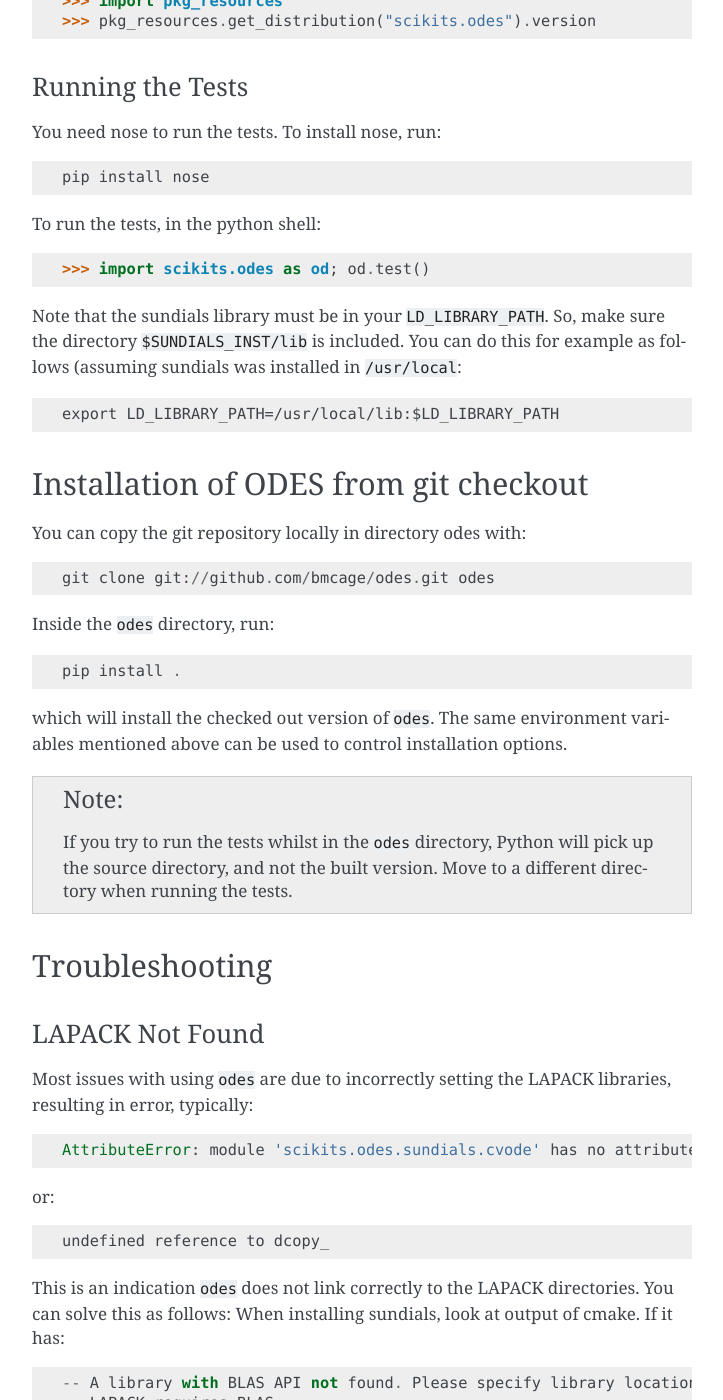
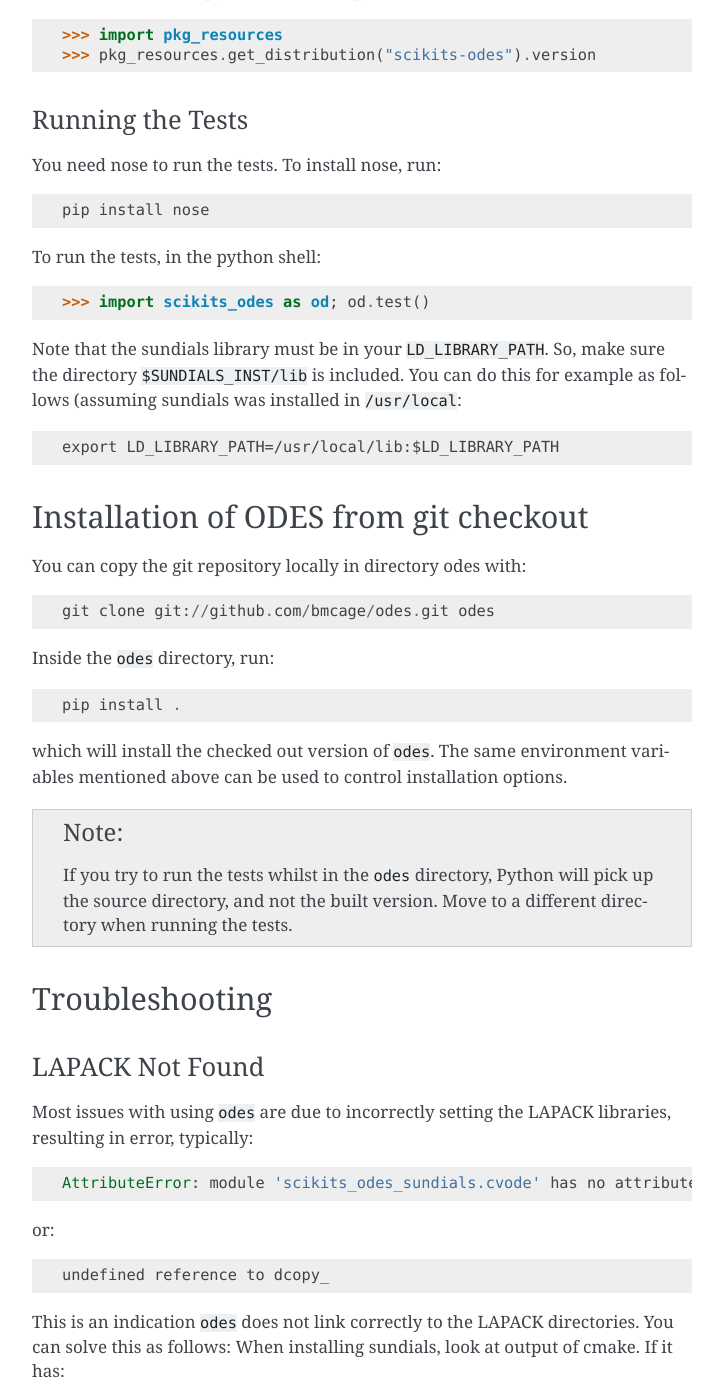
Before and after one commit to bmcage/odes, a Sphinx documentation site: the page built from docs/installation.rst, in a window 1280 px wide and 1400 px high, scrolled down 2013 px. Shown: the whole window, without its empty margins (388-1111 px from the left). Built offline with Sphinx 7.4.7, drawn with Linux system fonts in a browser that asks for light colours; some of the changed text lies outside the part shown.

```diff
--- a/docs/index.rst
+++ b/docs/index.rst
@@ -8,9 +8,9 @@ Welcome to the ODES scikit documentation!
 
 The ODES scikit provides access to Ordinary Differential Equation (ODE) solvers
 and Differential Algebraic Equation (DAE) solvers not included in `scipy`_. A
-convenience function :py:func:`scikits.odes.odeint.odeint` is available for fast
+convenience function :py:func:`scikits_odes.odeint.odeint` is available for fast
 and fire and forget integration. Object oriented class solvers
-:py:class:`scikits.odes.ode.ode` and :py:class:`scikits.odes.dae.dae` are
+:py:class:`scikits_odes.ode.ode` and :py:class:`scikits_odes.dae.dae` are
 available for fine control. Finally, the low levels solvers are also directly
 exposed for specialised needs.
 
--- a/docs/installation.rst
+++ b/docs/installation.rst
@@ -67,7 +69,7 @@ Installation
 ------------
 To install ``odes``, use::
 
-    pip install scikits.odes
+    pip install scikits-odes
 
 which will download the latest version from PyPI. This will handle the installation of the additional runtime dependencies of ``odes``. You should then run the tests to make sure everything is set up correctly.
 
@@ -79,7 +81,7 @@ Testing your version of ``odes``
 To test the version in python, use in the python shell::
 
     >>> import pkg_resources
-    >>> pkg_resources.get_distribution("scikits.odes").version
+    >>> pkg_resources.get_distribution("scikits-odes").version
 
 
 Running the Tests
@@ -90,7 +92,7 @@ You need nose to run the tests. To install nose, run::
 
 To run the tests, in the python shell::
 
-    >>> import scikits.odes as od; od.test()
+    >>> import scikits_odes as od; od.test()
 
 Note that the sundials library must be in your ``LD_LIBRARY_PATH``. So, make sure the directory ``$SUNDIALS_INST/lib`` is included. You can do this for example as follows (assuming sundials was installed in ``/usr/local``::
 
@@ -120,7 +122,7 @@ LAPACK Not Found
 ................
 Most issues with using ``odes`` are due to incorrectly setting the LAPACK libraries, resulting in error, typically::
 
-    AttributeError: module 'scikits.odes.sundials.cvode' has no attribute 'CVODE'
+    AttributeError: module 'scikits_odes_sundials.cvode' has no attribute 'CVODE'
 
 or::
 
@@ -189,7 +191,7 @@ You can verify that lapack is available (although the nix install will have
 run many tests to check this already), try the following python snippet in the interpreter::
 
     import numpy as np
-    from scikits.odes.odeint import odeint
+    from scikits_odes.odeint import odeint
 
     tout = np.linspace(0, 1)
     initial_values = np.array([1])
```
Also changed, not shown: other parts of docs/installation.rst (+3 -1 lines), docs/guide.rst (+6 -6 lines), docs/solvers.rst (+4 -4 lines).
